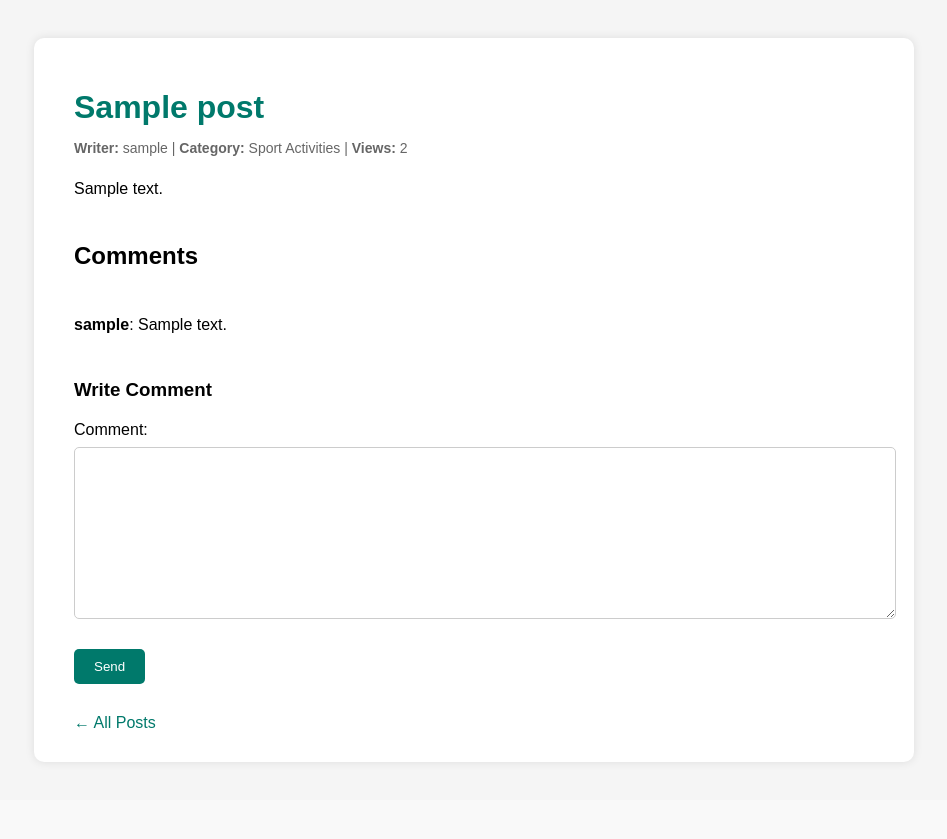
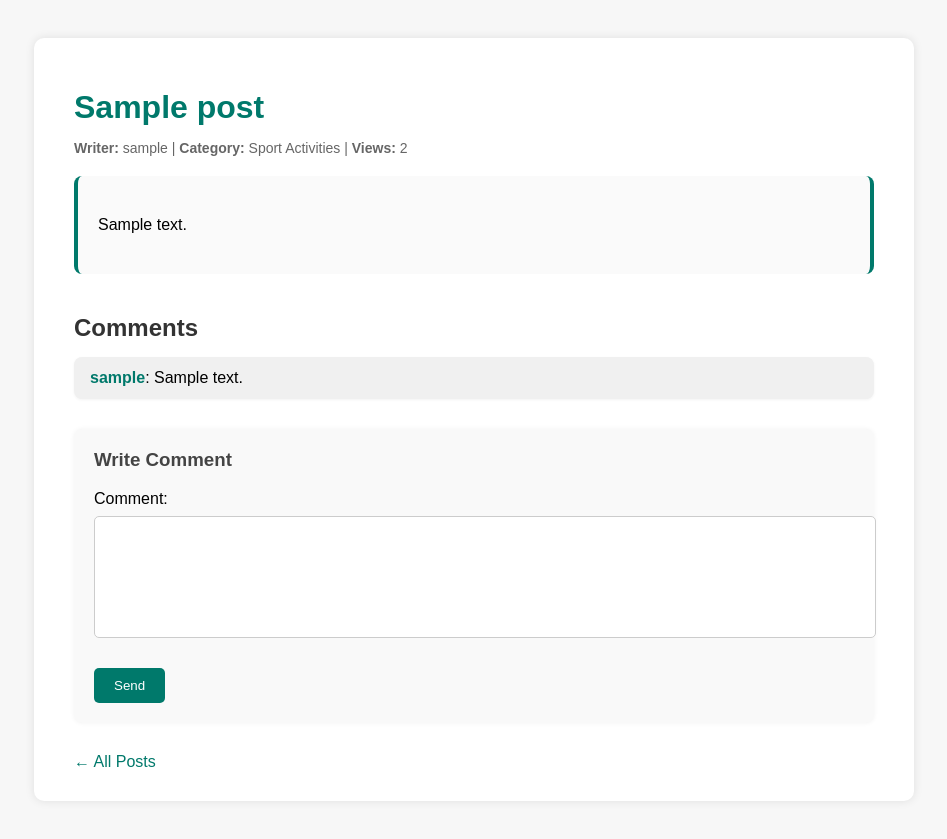
Before and after one commit to EmirhanTopal/Kajulog, a Django app: a page that uses testing/templates/post_detail.html in a window 1280 px wide. Shown: the whole page, without its empty margins (166-1113 px from the left). Before the commit the page ends 764 px from the top, so only its background shows below. Run offline with Django 5.2, Linux system fonts and the light colour scheme; tables that the repository leaves empty hold one stand-in row (values such as "Sample post").

Commit message:
Update at post_detail.html
Html and css changed.

```diff
--- a/testing/templates/post_detail.html
+++ b/testing/templates/post_detail.html
@@ -1,12 +1,12 @@
 <!DOCTYPE html>
-<html lang="eng">
+<html lang="en">
 <head>
     <meta charset="UTF-8">
     <title>{{ post.title }}</title>
     <style>
         body {
             font-family: Arial, sans-serif;
-            background-color: #f5f5f5;
+            background-color: #f5f5f5cb;
             padding: 30px;
         }
 
@@ -30,7 +30,12 @@
             margin-bottom: 20px;
         }
 
-        .content {
+        .post-content {
+            background-color: #fafafa;
+            padding: 20px;
+            border-left: 4px solid #00796b;
+            border-right: 4px solid #00796b;
+            border-radius: 8px;
             margin-bottom: 40px;
             font-size: 16px;
             line-height: 1.6;
@@ -40,17 +45,42 @@
             margin-top: 40px;
         }
 
-        .comment {
-            border-bottom: 1px solid #ddd;
-            padding: 10px 0;
+        .comments h2 {
+            margin-bottom: 15px;
+            color: #333;
         }
 
-        .comment:last-child {
-            border-bottom: none;
+        .comment {
+            background-color: #f0f0f0;
+            padding: 12px 16px;
+            border-radius: 8px;
+            margin-bottom: 15px;
+            box-shadow: 0 1px 3px rgba(0,0,0,0.05);
+        }
+
+        .comment p {
+            margin: 0;
+        }
+
+        .comment strong {
+            color: #00796b;
+        }
+
+        .comment-form {
+            margin-top: 30px;
+            background-color: #f9f9f9;
+            padding: 20px;
+            border-radius: 8px;
+            box-shadow: 0 0 5px rgba(0,0,0,0.05);
+        }
+
+        .comment-form h3 {
+            margin-top: 0;
+            color: #444;
         }
 
         form {
-            margin-top: 20px;
+            margin-top: 15px;
         }
 
         input, textarea {
@@ -59,6 +89,13 @@
             margin-top: 8px;
             border-radius: 5px;
             border: 1px solid #ccc;
+            font-size: 15px;
+            font-family: Georgia, 'Times New Roman', Times, serif;
+        }
+
+        textarea {
+            resize: none;
+            height: 100px;
         }
 
         button {
@@ -96,7 +133,7 @@
                <strong>Views:</strong> {{ post.view_count }}</p>
         </div>
 
-        <div class="content">
+        <div class="post-content">
             {{ post.content|linebreaks }}
         </div>
 
```
